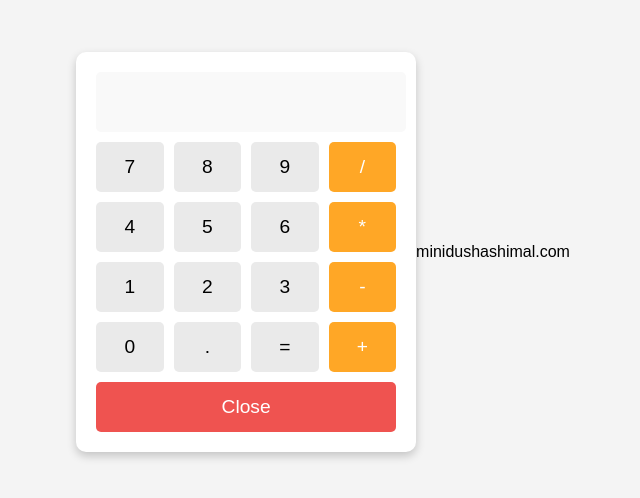
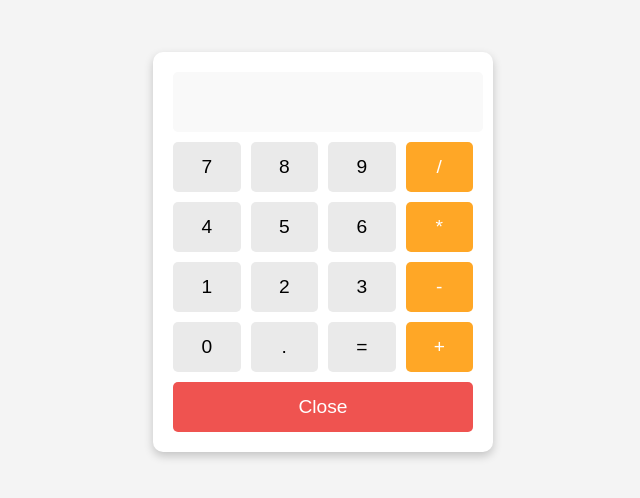
Before and after one commit to miniduonline/simple-calculator, a plain HTML site: page index.html in a window 1280 px wide. Shown: the part 148-646 px from the top of the page, without its empty margins (317-957 px from the left). Drawn offline with Linux system fonts and the light colour scheme.

Commit message:
Update index.html

```diff
--- a/index.html
+++ b/index.html
@@ -34,6 +34,6 @@
         </div>
     </div>
     <script src="script.js"></script>
-    <footer>minidushashimal.com</footer>
+
 </body>
 </html>
```
